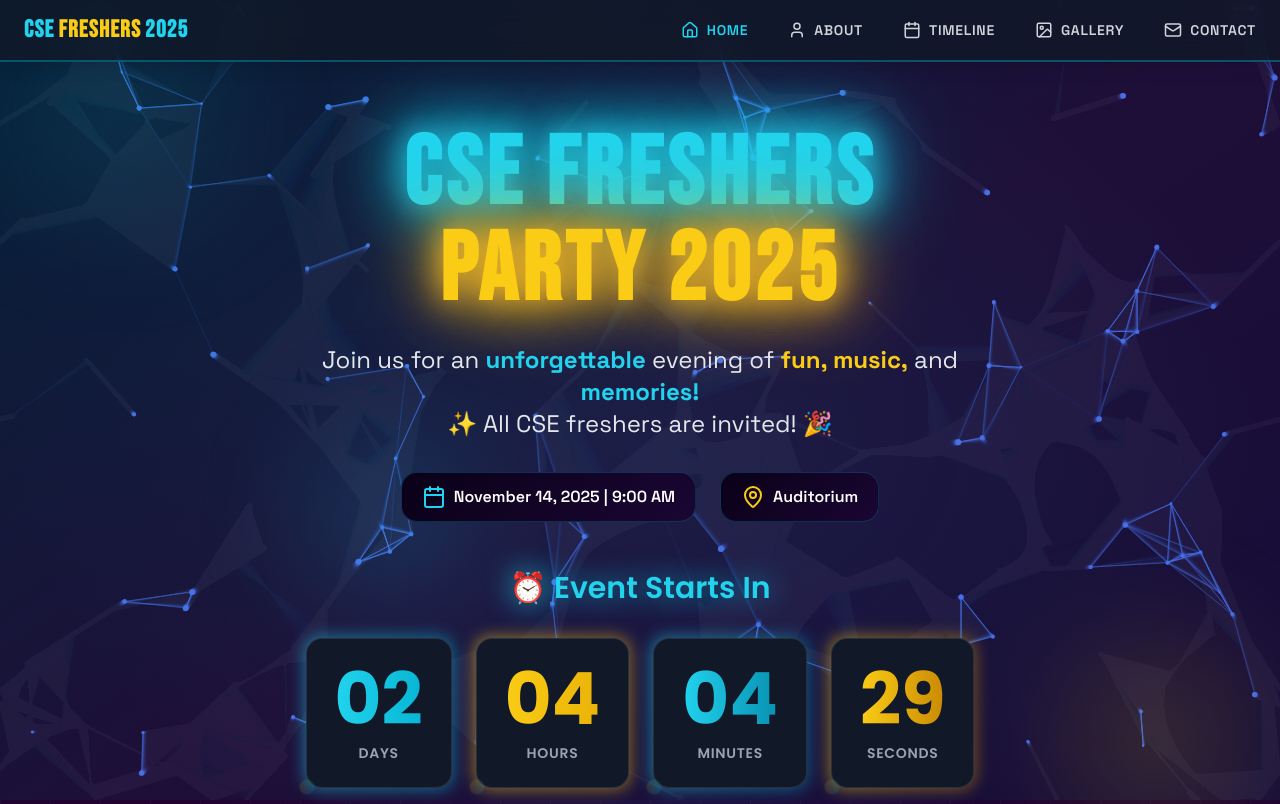
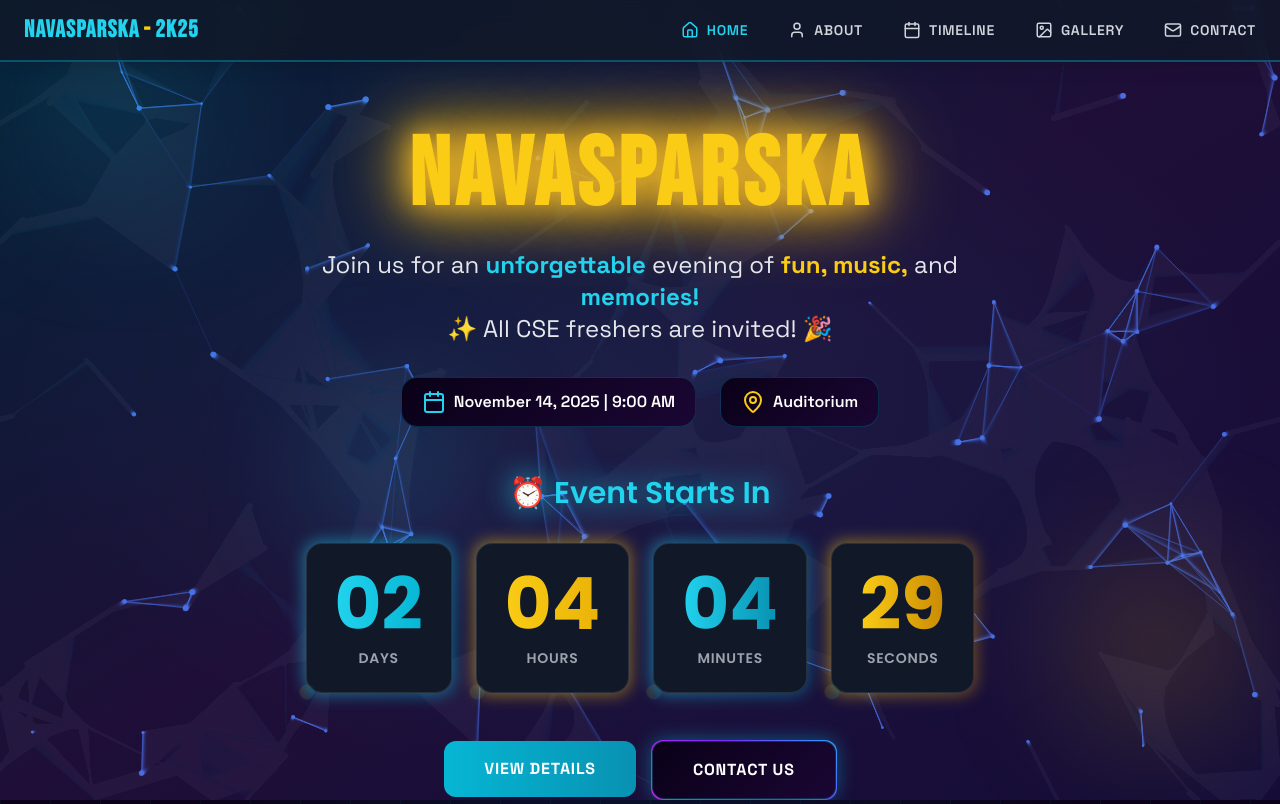
Before and after one commit to ItsVikasA/Freshers, a Next.js app: page / in a window 1280 px wide. Shown: the top 804 px of the page. Built offline with nearby package versions, Linux system fonts and the light colour scheme.

Commit message:
Update navbar logo to NavaSparska-2K25

```diff
--- a/src/components/Hero.tsx
+++ b/src/components/Hero.tsx
@@ -92,17 +92,13 @@ const Hero = () => {
         >
           {/* Event Title */}
           <motion.h1
-            className="text-4xl sm:text-5xl md:text-7xl lg:text-8xl font-bold font-bebas mb-6 px-4 tracking-wider"
+            className="text-5xl sm:text-6xl md:text-7xl lg:text-8xl font-bold font-bebas mb-6 px-4 tracking-wider"
             initial={{ opacity: 0, y: 20 }}
             animate={{ opacity: 1, y: 0 }}
             transition={{ delay: 0.2 }}
           >
-            <span className="text-cyan-400 neon-text" style={{ textShadow: '0 0 30px #22D3EE, 0 0 60px #22D3EE, 0 0 90px #22D3EE' }}>
-              CSE FRESHERS
-            </span>
-            <br />
-            <span className="text-yellow-400 text-5xl sm:text-6xl md:text-7xl lg:text-8xl neon-text" style={{ textShadow: '0 0 30px #FBBF24, 0 0 60px #FBBF24, 0 0 90px #FBBF24' }}>
-              PARTY 2025
+            <span className="text-yellow-400 neon-text" style={{ textShadow: '0 0 30px #FBBF24, 0 0 60px #FBBF24, 0 0 90px #FBBF24' }}>
+              NavaSparska
             </span>
           </motion.h1>
 
--- a/src/components/Invitation.tsx
+++ b/src/components/Invitation.tsx
@@ -16,7 +16,7 @@ const Invitation = () => {
           initial={{ opacity: 0, scale: 0.9 }}
           animate={isInView ? { opacity: 1, scale: 1 } : {}}
           transition={{ duration: 0.8 }}
-          className="max-w-4xl mx-auto"
+          className="max-w-2xl mx-auto"
         >
           {/* Invitation Card */}
           <div className="relative rounded-2xl overflow-hidden shadow-2xl border-4 border-cyan-400/30 hover:border-cyan-400/60 transition-all duration-500 group">
--- a/src/components/Navbar.tsx
+++ b/src/components/Navbar.tsx
@@ -23,9 +23,9 @@ const Navbar = () => {
           <div className="flex items-center justify-between">
             {/* Logo */}
             <div className="flex items-center gap-1">
-              <span className="text-2xl font-bold font-bebas tracking-wider text-cyan-400">CSE</span>
-              <span className="text-2xl font-bold font-bebas tracking-wider text-yellow-400">FRESHERS</span>
-              <span className="text-2xl font-bold font-bebas tracking-wider text-cyan-400">2025</span>
+              <span className="text-2xl font-bold font-bebas tracking-wider text-cyan-400">NavaSparska</span>
+              <span className="text-2xl font-bold font-bebas tracking-wider text-yellow-400">-</span>
+              <span className="text-2xl font-bold font-bebas tracking-wider text-cyan-400">2K25</span>
             </div>
 
             {/* Desktop Navigation */}
@@ -60,10 +60,10 @@ const Navbar = () => {
         <div className="px-4 py-3.5">
           <div className="flex items-center justify-between">
             {/* Logo */}
-            <div className="flex items-center gap-1">
-              <span className="text-lg font-bold font-bebas tracking-wider text-cyan-400 drop-shadow-[0_0_20px_rgba(34,211,238,1)]">CSE</span>
-              <span className="text-lg font-bold font-bebas tracking-wider text-yellow-400 drop-shadow-[0_0_20px_rgba(251,191,36,1)]">FRESHERS</span>
-              <span className="text-lg font-bold font-bebas tracking-wider text-cyan-400 drop-shadow-[0_0_20px_rgba(34,211,238,1)]">2025</span>
+            <div className="flex items-center gap-0.5">
+              <span className="text-base font-bold font-bebas tracking-wider text-cyan-400 drop-shadow-[0_0_20px_rgba(34,211,238,1)]">NavaSparska</span>
+              <span className="text-base font-bold font-bebas tracking-wider text-yellow-400 drop-shadow-[0_0_20px_rgba(251,191,36,1)]">-</span>
+              <span className="text-base font-bold font-bebas tracking-wider text-cyan-400 drop-shadow-[0_0_20px_rgba(34,211,238,1)]">2K25</span>
             </div>
 
             {/* Mobile Menu Button */}
```
